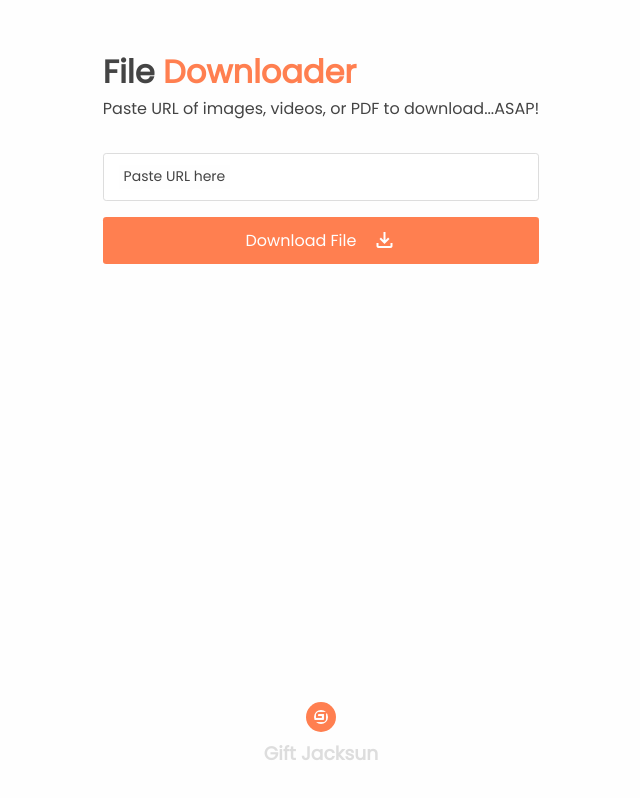
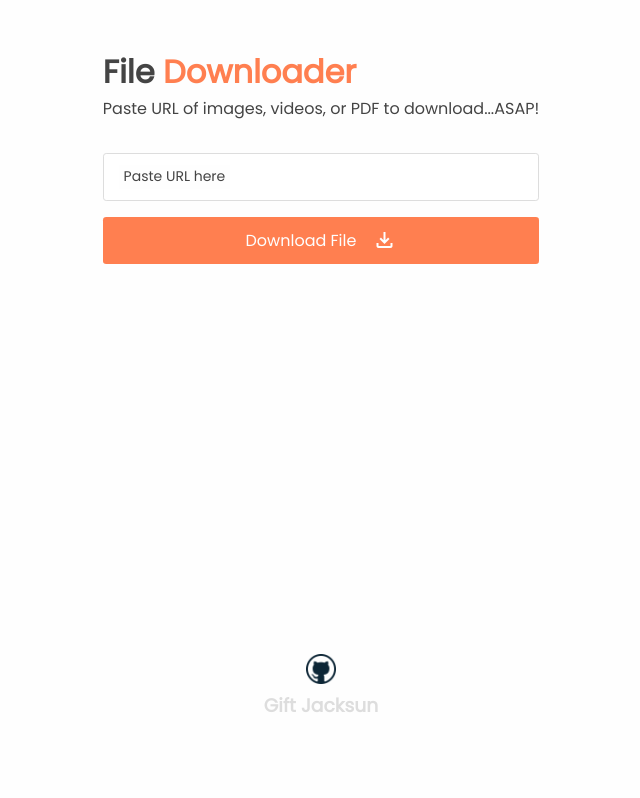
Before and after one commit to Gift-Jackson/File-downloader, a plain HTML site: page index.html in a window 1280 px wide. Shown: the whole page, without its empty margins (319-959 px from the left). Drawn offline with nearby package versions, Linux system fonts and the light colour scheme.

Commit message:
Add files via upload

```diff
--- a/index.html
+++ b/index.html
@@ -37,7 +37,7 @@
             align-items: center;
             flex-direction: column;
             height: 100vh;
-            padding: 2rem 0;
+            padding: 2rem 0 5rem;
         }
 
         .fill-text {
@@ -132,9 +132,6 @@
 
         footer img {
             height: 30px;
-            background-color: var(--primary-color);
-            padding: .5rem;
-            border-radius: 50%;
         }
 
         footer h3 {
@@ -161,7 +158,7 @@
 
     <!-- FOOTER -->
     <footer>
-        <img src="img/logo.png" alt="Developer_logo">
+        <img src="img/github.png" alt="Developer_logo">
         <h3>Gift Jacksun</h3>
     </footer>
 
```
Also changed, not shown: img/github.png (added).
